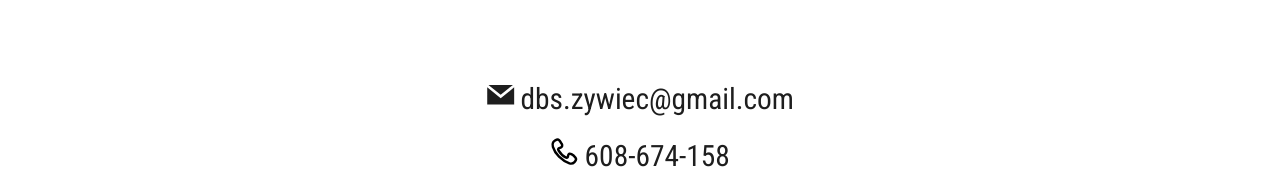
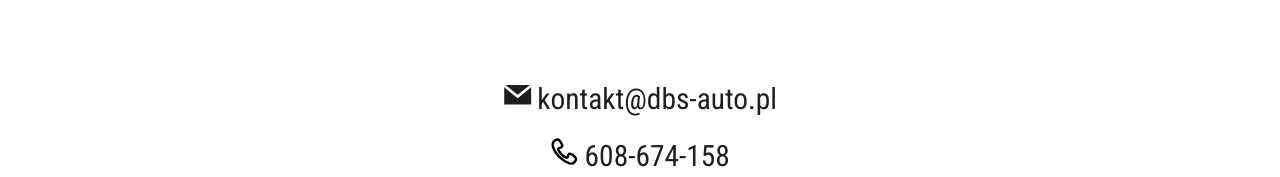
Before and after one commit to Faunbox/DBS-Auto, a React (Create React App) app: page /kontakt in a window 1280 px wide. Shown: the part 290-467 px from the top of the page. Built offline with nearby package versions, Linux system fonts and the light colour scheme; no server answers; the database is empty.

Commit message:
price font in admin panel + fix admin path

```diff
--- a/src/Admin/Card.js
+++ b/src/Admin/Card.js
@@ -72,7 +72,7 @@ const Content = styled.p`
 const Price = styled.p`
   padding: 5% 0;
   color: rgb(30, 30, 30);
-  font-size: 6rem;
+  font-size: 1.5rem;
   margin-left: auto;
 `;
 
--- a/src/App.js
+++ b/src/App.js
@@ -1,13 +1,17 @@
 import React, { lazy, Suspense } from "react";
 
-import { BrowserRouter as Router, Switch, Route, Redirect } from "react-router-dom";
+import {
+  BrowserRouter as Router,
+  Switch,
+  Route,
+  Redirect,
+} from "react-router-dom";
 import { DataProvider } from "./context/DataContext";
 import { AuthProvider } from "./context/AuthContex";
 // eslint-disable-next-line
 import firebase from "./Components/firebase";
 
 import Footer from "./Components/Footer";
-// import Main from "./Components/Main";
 import Nav from "./Components/Navbar";
 import Progress from "./Components/Progress";
 import CookieInfo from "./Components/CookieInfo";
@@ -32,11 +36,11 @@ function App() {
               <Route path="/oferta" component={OffertComponent} />
               <Route path="/samochody" component={CarsComponent} />
               <Route path="/kontakt" component={ContactComponent} />
-              <Route path="*" render={()=> <Redirect push to="/"/>} />
               <AuthProvider>
                 <PrivateRoute exact path="/adminPanel" component={AdminPanel} />
                 <Route path="/admin" component={AdminLogIn} />
               </AuthProvider>
+              <Route path="*" render={() => <Redirect push to="/" />} />
             </Switch>
           </Suspense>
           <Footer />
--- a/src/Components/Card.js
+++ b/src/Components/Card.js
@@ -70,7 +70,7 @@ const Content = styled.p`
 const Price = styled.p`
   padding: 5% 0;
   color: rgb(30, 30, 30);
-  font-size: 0.9375rem;
+  font-size: 1.5rem;
   margin-left: auto;
 `;
 
@@ -81,7 +81,7 @@ const MuiButton = styled(Button)`
 const useStyles = makeStyles({
   price: {
     marginLeft: "auto",
-    fontSize: "1.3rem"
+    fontSize: "1.3rem",
   },
 });
 
--- a/src/Components/Contact.js
+++ b/src/Components/Contact.js
@@ -49,9 +49,9 @@ const Contact = () => {
   return (
     <ContactWrapper>
       <IconWrapper>
-        <Anchor href="mailto:dbs.zywiec@gmail.com">
+        <Anchor href="mailto:kontakt@dbs-auto.pl">
           <MailIcon />
-          dbs.zywiec@gmail.com
+          kontakt@dbs-auto.pl
         </Anchor>
         <Anchor href="tel:608-674-158">
           <PhoneIcon />
--- a/src/Components/Slider.js
+++ b/src/Components/Slider.js
@@ -22,7 +22,6 @@ const ImageWrapper = styled.div`
 
 const ImageElement = styled.img`
   width: 100%;
-  max-height: 210px;
 
   @media (min-width: 760px) {
     width: 70vw;
```
